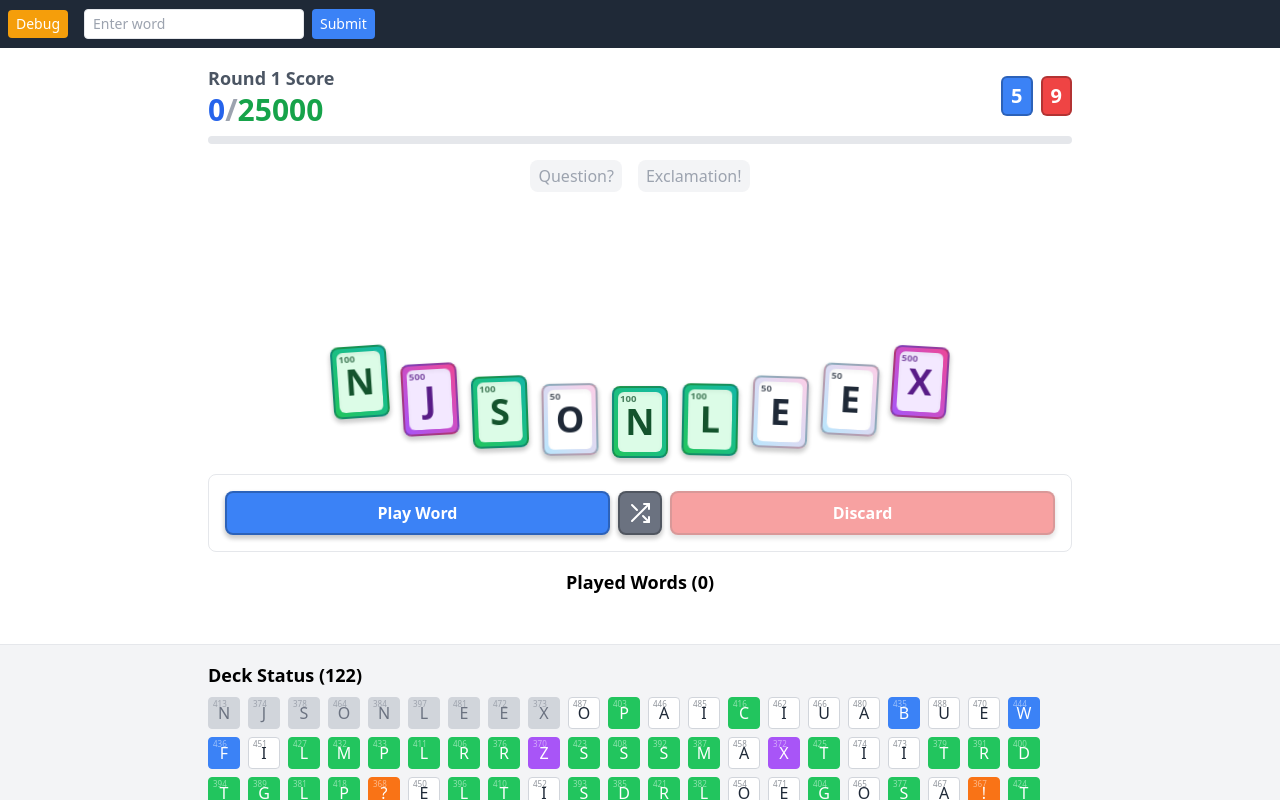
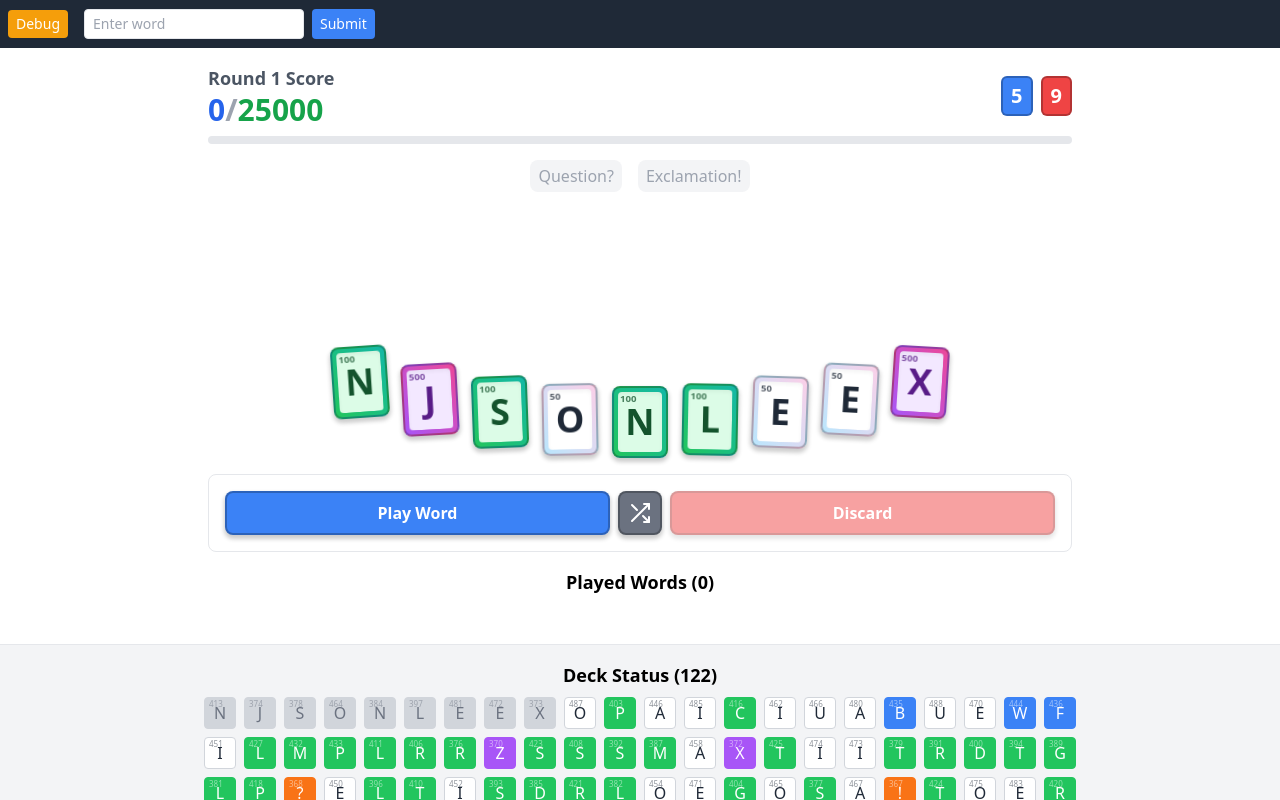
Before and after one commit to Antbrooksuk/cards, a React (Create React App) app: page / in a window 1280 px wide. Both pictures are taken after a click on the button "Debug". Built offline with nearby package versions, Linux system fonts and the light colour scheme.

Commit message:
remove drag

```diff
--- a/src/components/debug/DeckDisplay.js
+++ b/src/components/debug/DeckDisplay.js
@@ -10,11 +10,11 @@ const DeckDisplay = () => {
 
   return (
     <div id='deckStatus' className='p-4 border-t bg-gray-100'>
-      <div className='max-w-4xl mb-8 mx-auto px-4'>
-        <h3 className='text-lg font-semibold mb-2'>
+      <div className='max-w-4xl mb-8 mx-auto'>
+        <h3 className='text-center text-lg font-semibold mb-2'>
           Deck Status ({allCards.length})
         </h3>
-        <div className='flex flex-wrap gap-2'>
+        <div className='flex flex-wrap justify-center gap-2'>
           {allCards.map((card, index) => {
             const isDealt = index < playerHand.length
             const isSelected = isDealt && selectedCards.includes(index)
--- a/src/constants/tailwindClasses.js
+++ b/src/constants/tailwindClasses.js
@@ -59,9 +59,9 @@ export const ANIMATION_CLASSES = {
 }
 
 export const CARD_CLASSES = {
-  base: `border border-2 border-[rgba(0,0,0,0.25)] w-14 h-[4.5rem] rounded-lg shadow-[0px_3px_4px_1px_rgba(0,_0,_0,_0.2)] transform ${ANIMATION_CLASSES.base}`,
+  base: `border border-[2px] border-[rgba(0,0,0,0.25)] w-14 h-[4.5rem] rounded-lg shadow-[0px_3px_4px_1px_rgba(0,_0,_0,_0.2)] transform ${ANIMATION_CLASSES.base}`,
   inner: {
-    base: ' w-full h-full rounded-md shadow-inner flex items-center justify-center font-bold text-xl',
+    base: ' w-full h-full rounded-[4px] shadow-inner flex items-center justify-center font-bold text-xl',
     legendary: 'bg-orange-100 text-orange-900',
     epic: 'bg-purple-100 text-purple-900',
     rare: 'bg-blue-100 text-blue-900',
```
